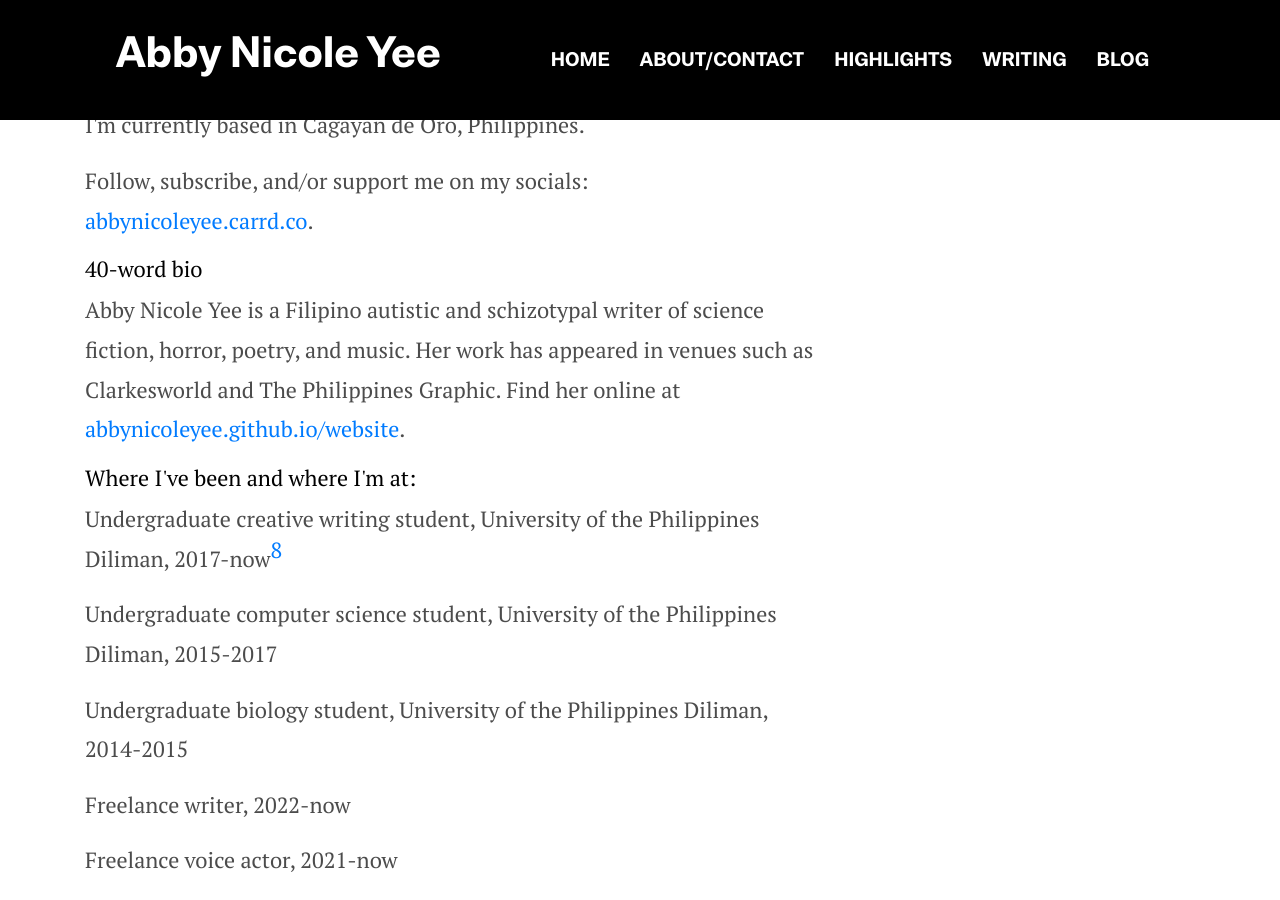
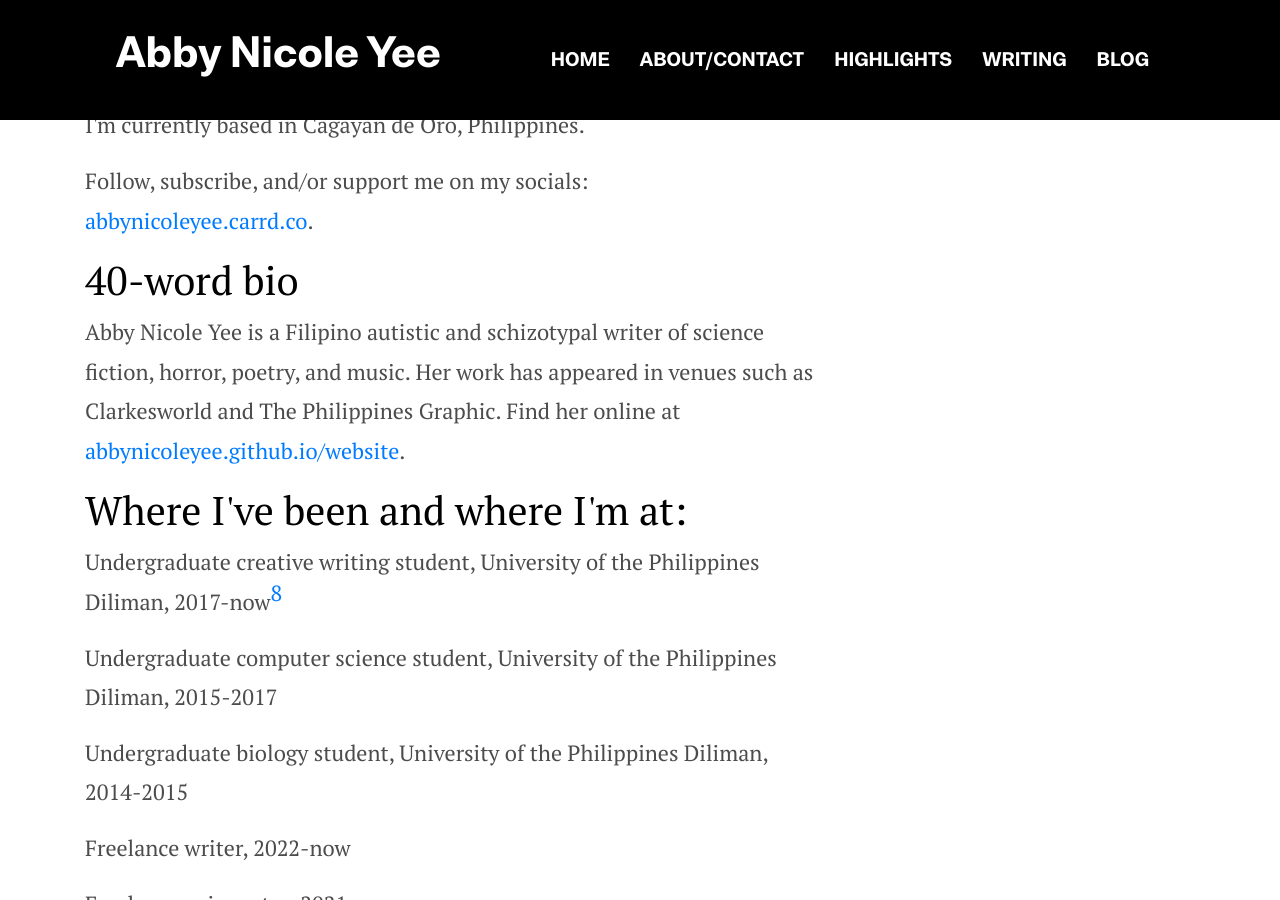
Before and after one commit to abbynicoleyee/abbynicoleyee.github.io, a Jekyll site: the page built from _pages/about.md, in a window 1280 px wide and 900 px high, scrolled down 1097 px. Built offline with Jekyll 4.4.1, drawn with Linux system fonts in a browser that asks for light colours.

```diff
--- a/_pages/about.md
+++ b/_pages/about.md
@@ -14,11 +14,11 @@ image: assets/images/about/me.PNG
 <p class="paragraph-lg">I'm currently based in Cagayan de Oro, Philippines.</p>
 <p class="paragraph-lg">Follow, subscribe, and/or support me on my socials: <a href="https://abbynicoleyee.carrd.co">abbynicoleyee.carrd.co</a>.</p>
 
-<h4>40-word bio</h4>
+<h3>40-word bio</h3>
 
 <p class="paragraph-lg">Abby Nicole Yee is a Filipino autistic and schizotypal writer of science fiction, horror, poetry, and music. Her work has appeared in venues such as Clarkesworld and The Philippines Graphic. Find her online at <a href="https://abbynicoleyee.github.io/website">abbynicoleyee.github.io/website</a>.</p>
 
-<h4>Where I've been and where I'm at:</h4>
+<h3>Where I've been and where I'm at:</h3>
 <p class="paragraph-lg">Undergraduate creative writing student, University of the Philippines Diliman, 2017-now<span class='footnote' data-toggle="tooltip" title="A lot of breaks, INCs, and course repeats"></span> </p>
 <p class="paragraph-lg">Undergraduate computer science student, University of the Philippines Diliman, 2015-2017</p>
 <p class="paragraph-lg">Undergraduate biology student, University of the Philippines Diliman, 2014-2015</p>
```
